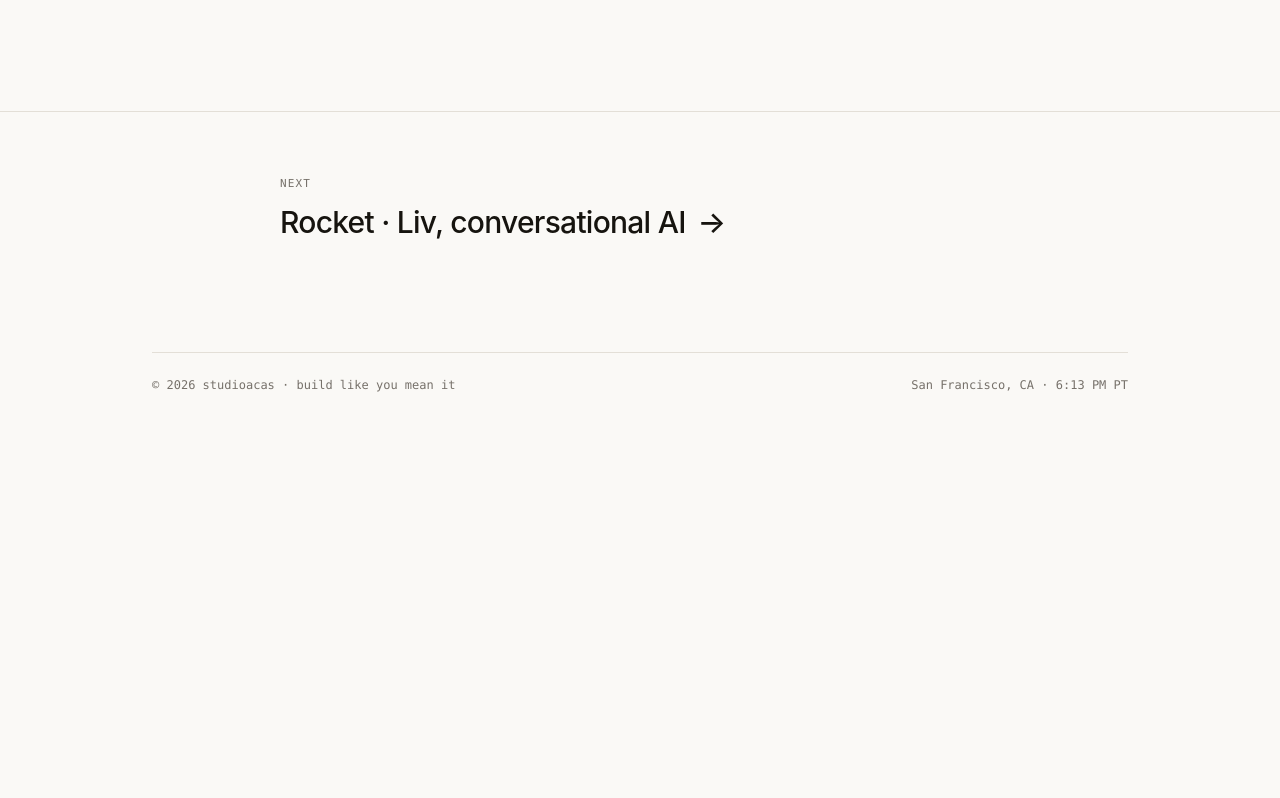
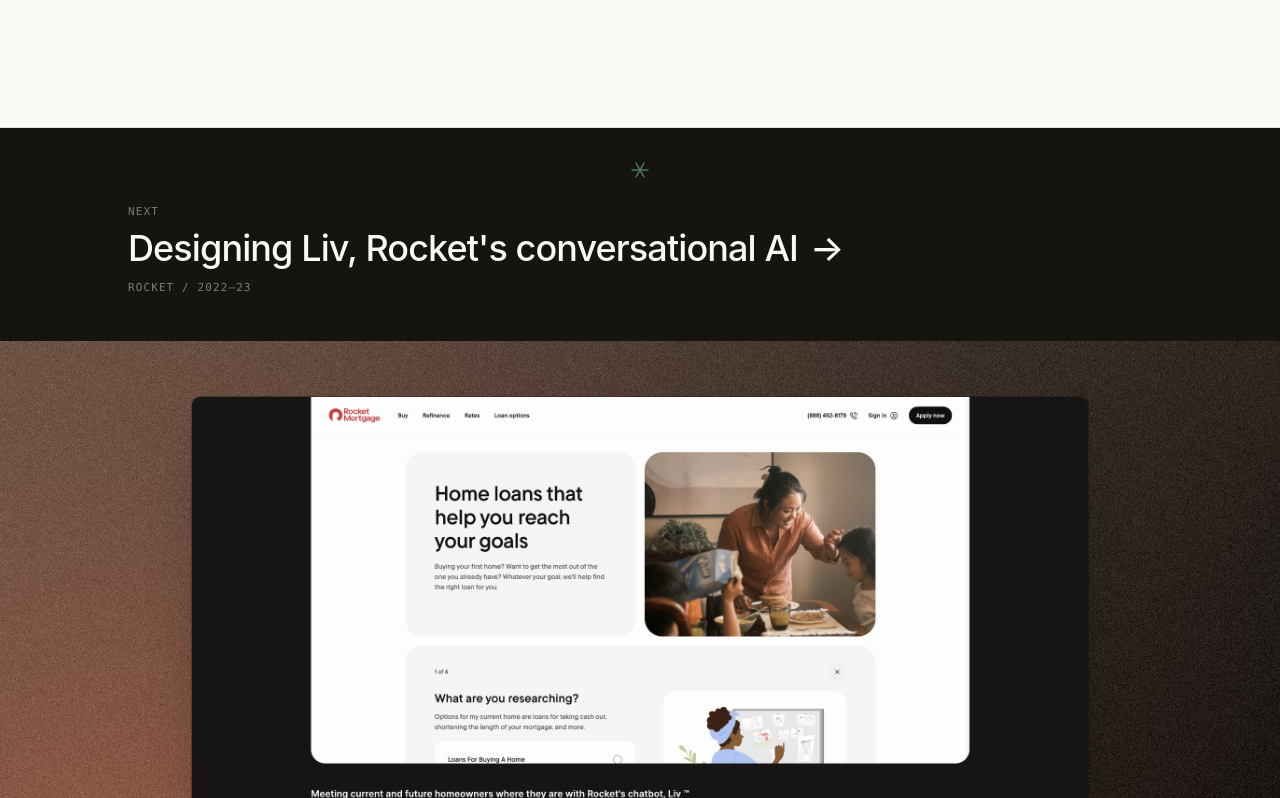
Before and after one commit to acaspx/portfolio-chops, a Next.js app: page /work/augmedix in a window 1280 px wide. Shown: the part 7322-8120 px from the top of the page. Before the commit the page ends 7875 px from the top, so only its background shows below. Built offline with nearby package versions, Linux system fonts and the light colour scheme.

Commit message:
NextCase: full preview block with title band and hero art
Driven by a slug and a shared case registry, so previews can't drift from the
case titles they point at.

```diff
--- a/app/work/augmedix/page.tsx
+++ b/app/work/augmedix/page.tsx
@@ -204,7 +204,7 @@ export default function Augmedix() {
 
       </CaseLayout>
 
-      <NextCase href="/work/rocket" label="Rocket · Liv, conversational AI" />
+      <NextCase slug="rocket" />
     </article>
   );
 }
--- a/app/work/custoria/page.tsx
+++ b/app/work/custoria/page.tsx
@@ -168,7 +168,7 @@ export default function Custoria() {
 
       </CaseLayout>
 
-      <NextCase href="/work/state-affairs" label="State Affairs · policy intelligence AI" />
+      <NextCase slug="state-affairs" />
     </article>
   );
 }
--- a/app/work/rocket/page.tsx
+++ b/app/work/rocket/page.tsx
@@ -181,7 +181,7 @@ export default function Rocket() {
 
       </CaseLayout>
 
-      <NextCase href="/work/custoria" label="Custoria Labs · the digital vault" />
+      <NextCase slug="custoria" />
     </article>
   );
 }
--- a/app/work/state-affairs/page.tsx
+++ b/app/work/state-affairs/page.tsx
@@ -222,7 +222,7 @@ export default function StateAffairs() {
 
       </CaseLayout>
 
-      <NextCase href="/work/augmedix" label="Augmedix · scaling AI clinical documentation" />
+      <NextCase slug="augmedix" />
     </article>
     </CaseGate>
   );
--- a/components/CaseStudy.tsx
+++ b/components/CaseStudy.tsx
@@ -1,6 +1,7 @@
 import Link from "next/link";
 import Image from "next/image";
 import Reveal from "@/components/Reveal";
+import AsteriskMark from "@/components/AsteriskMark";
 import MaskReveal from "@/components/MaskReveal";
 import FadeImage from "@/components/FadeImage";
 import AppStoreBadge from "@/components/AppStoreBadge";
@@ -347,21 +348,93 @@ export function ImageSlot({ caption }: { caption: string }) {
   );
 }
 
-export function NextCase({ href, label }: { href: string; label: string }) {
+/**
+ * Every case, keyed by slug, so a NextCase call site only names where it goes.
+ * Keeps the preview's title, meta, art and canvas from drifting out of sync
+ * with the case page they point at.
+ */
+const CASES: Record<
+  string,
+  { title: string; company: string; year: string; src: string; alt: string; tone: CaseTone }
+> = {
+  "state-affairs": {
+    title: "From a chatbot that answers to an agent that does the job",
+    company: "State Affairs",
+    year: "2026",
+    src: "/work/sa-hero.png",
+    alt: "A policy professional reviewing the State Affairs intelligence dashboard on a laptop",
+    tone: "sage",
+  },
+  augmedix: {
+    title: "Scaling AI clinical documentation from one product to four",
+    company: "Augmedix",
+    year: "2023\u201324",
+    src: "/work/ax-mobile.png",
+    alt: "Augmedix Assist: a phone showing an AI-drafted clinical note",
+    tone: "indigo",
+  },
+  rocket: {
+    title: "Designing Liv, Rocket's conversational AI",
+    company: "Rocket",
+    year: "2022\u201323",
+    src: "/work/rk-hero.png",
+    alt: "Rocket Mortgage homepage with the Liv chat assistant open",
+    tone: "charcoal",
+  },
+  custoria: {
+    title: "Founding Custoria: a digital vault for what people value most",
+    company: "Custoria Labs",
+    year: "2025",
+    src: "/work/cu-hero-desk.jpg",
+    alt: "The Custoria web vault on a MacBook in a jewelry studio",
+    tone: "custoria",
+  },
+};
+
+/**
+ * End-of-case preview of the next case: a dark title band over the case's own
+ * canvas and hero art, the whole block one link.
+ */
+export function NextCase({ slug }: { slug: keyof typeof CASES }) {
+  const c = CASES[slug];
   return (
-    <div className="border-t border-line mt-12">
-      <div className="mx-auto max-w-3xl px-6 py-16">
-        <p className="font-mono text-[11px] uppercase tracking-widest text-muted">Next</p>
-        <Link
-          href={href}
-          className="group mt-3 inline-flex items-center gap-3 text-2xl sm:text-3xl font-medium tracking-tight hover:text-accent transition-colors"
+    <section className="mt-16 border-t border-line">
+      <Link href={`/work/${slug}`} className="group block">
+        <div className="bg-ink px-6 pb-9 pt-7 text-paper sm:px-10 sm:pb-11 sm:pt-8">
+          <div className="mx-auto max-w-5xl">
+            <div className="flex justify-center">
+              <AsteriskMark className="h-5 w-5 text-sage" />
+            </div>
+            <p className="mt-6 font-mono text-[11px] uppercase tracking-widest text-paper/45">
+              Next
+            </p>
+            <h2 className="mt-2 max-w-3xl text-2xl font-medium tracking-tight text-balance sm:text-4xl">
+              {c.title}
+              <span
+                aria-hidden
+                className="ml-3 inline-block transition-transform duration-300 group-hover:translate-x-2"
+              >
+                &rarr;
+              </span>
+            </h2>
+            <p className="mt-3 font-mono text-[11px] uppercase tracking-widest text-paper/45">
+              {c.company} / {c.year}
+            </p>
+          </div>
+        </div>
+        <div
+          className="overflow-hidden px-6 py-10 sm:px-10 sm:py-14"
+          style={{ background: CANVAS[c.tone] }}
         >
-          {label}
-          <span className="transition-transform group-hover:translate-x-2" aria-hidden>
-            →
-          </span>
-        </Link>
-      </div>
-    </div>
+          <FadeImage
+            src={c.src}
+            alt={c.alt}
+            width={1920}
+            height={1080}
+            className="mx-auto h-auto w-full max-w-4xl rounded-lg shadow-2xl ring-1 ring-black/25 transition-transform duration-500 ease-out group-hover:scale-[1.012]"
+          />
+        </div>
+      </Link>
+    </section>
   );
 }
```
Also changed, not shown: 1 other file (tests, documents, lock files or other folders).
